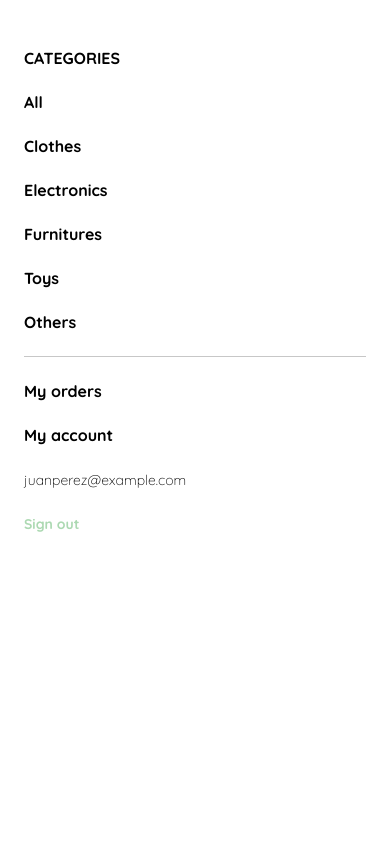
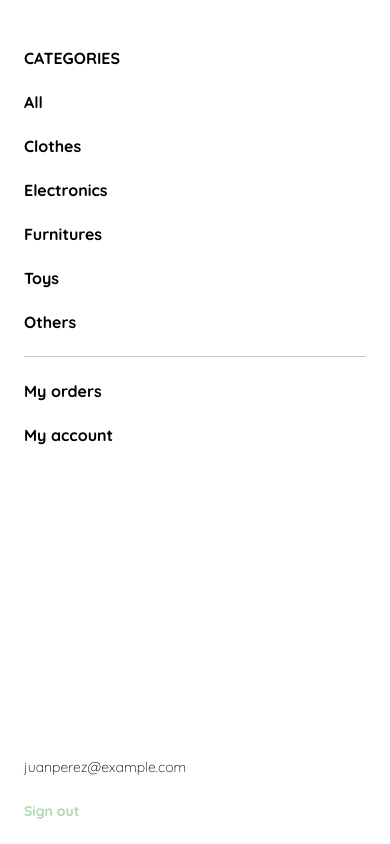
Before and after one commit to jorgechauxjr/yard-sale-1.0, a plain HTML site: page 8-menu-mobile.html in a window 390 px wide. Drawn offline with Linux system fonts and the light colour scheme.

Commit message:
modify 8-menu-mobile: position email and sign out in bottom

```diff
--- a/8-menu-mobile.html
+++ b/8-menu-mobile.html
@@ -59,6 +59,11 @@
             font-size: var(--sm);
             color: var(--hospital-green) !important;
         }
+
+        .mobile-menu ul:nth-child(3) {
+            position: absolute;
+            bottom: 0;
+        }
     </style>
 </head>
 
```
